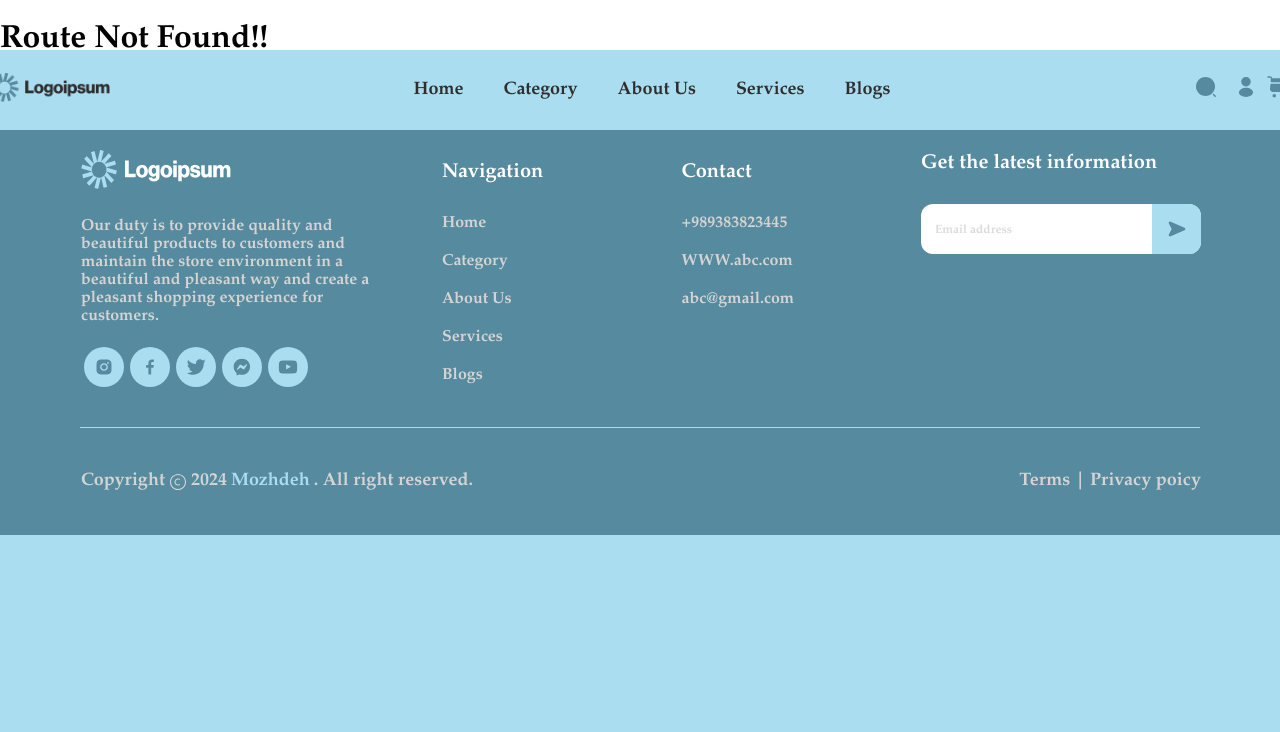
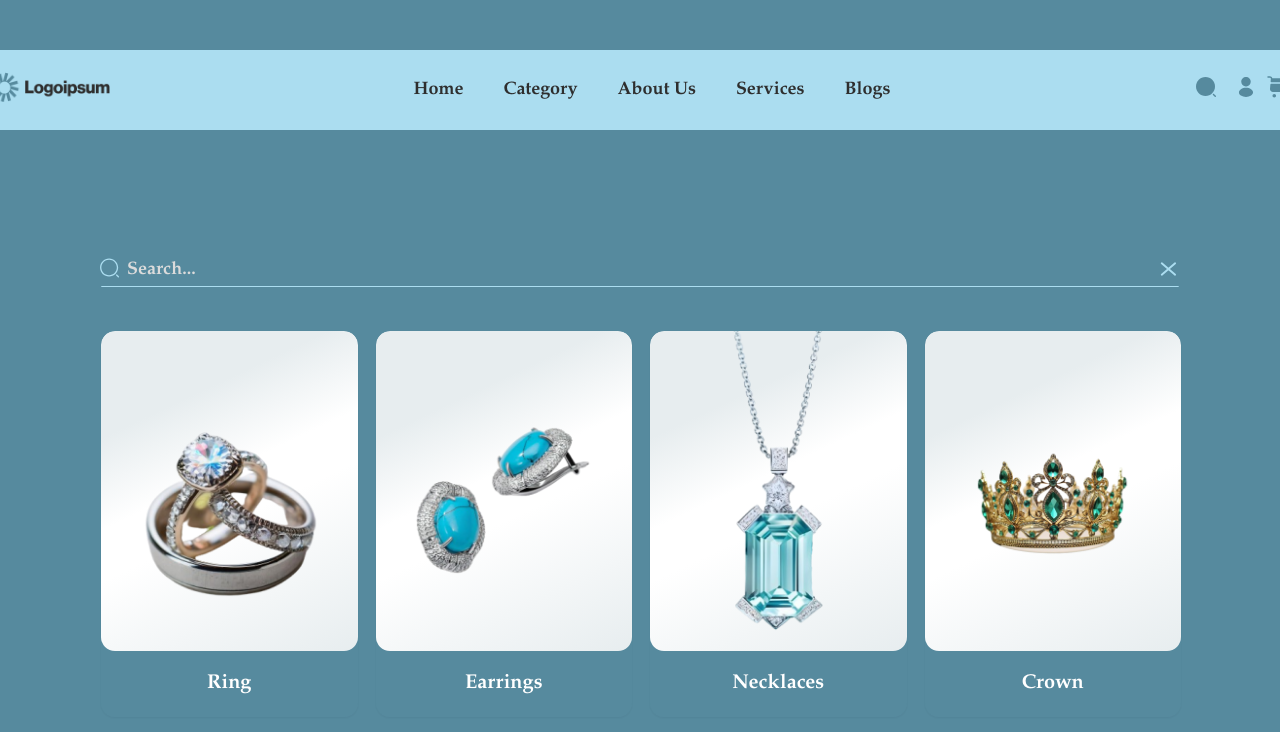
Before and after one commit to mahtab130/Elegant-Adornments, a React (Vite) app: page /search in a window 1280 px wide. Shown: the top 732 px of the page. Built offline with nearby package versions, Linux system fonts and the light colour scheme.

Commit message:
🐛 FIX: Search page

```diff
--- a/package.json
+++ b/package.json
@@ -19,6 +19,7 @@
     "react": "^18.2.0",
     "react-dom": "^18.2.0",
     "react-router-dom": "^6.22.3",
+    "react-use-cart": "^1.13.0",
     "swiper": "^11.1.1"
   },
   "devDependencies": {
--- a/src/components/common/ProductCard.tsx
+++ b/src/components/common/ProductCard.tsx
@@ -17,6 +17,7 @@ export const ProductCard = memo<IProductCard>(
         </Grid>
         <Grid className="texts-wrapper">
           <Typography className="title">{name}</Typography>
+          {variant == "search" ? null : (
             <Grid className="price-wrapper">
               {variant == "sale" ? null : (
                 <Typography className="add-to-cart">
@@ -31,6 +32,7 @@ export const ProductCard = memo<IProductCard>(
                 </Grid>
               ) : null}
             </Grid>
+          )}
         </Grid>
       </Grid>
     );
--- a/src/components/controller/CustomTextfield.tsx
+++ b/src/components/controller/CustomTextfield.tsx
@@ -52,7 +52,7 @@ export const CustomTextfield = memo<TCustomTextfield>(
 
     const hasIcon = endIcon ? true : false;
     return (
-      <Grid sx={textfieldSX(hasIcon)}>
+      <Grid className="textfield-wrapper" sx={textfieldSX(hasIcon)}>
         {customLabel && (
           <Typography className="label">{customLabel}</Typography>
         )}
@@ -100,11 +100,22 @@ const textfieldSX = (hasIcon?: boolean): SxProps<Theme> => ({
         border: "none",
       },
       "& .MuiInputBase-input": {
+        color: COLOR_PLACEHOLDER,
+        fontSize: FONT_LABEL_SMALL,
+        fontWeight: FONT_WEIGHT_BLOD,
         "&::placeholder": {
           opacity: "1",
           color: COLOR_PLACEHOLDER,
-          fontSize: FONT_LABEL_SMALL,
-          fontWeight: FONT_WEIGHT_BLOD,
+        },
+      },
+      "&.MuiInput-underline ": {
+        "&:before": {
+          borderColor: COLOR_PRIMARY,
+          content: '""',
+          bottom: "6px",
+        },
+        "&:after": {
+          display: "none",
         },
       },
     },
--- a/src/components/layout/MainLayout.tsx
+++ b/src/components/layout/MainLayout.tsx
@@ -18,6 +18,7 @@ import { FONT_FAMILY } from "../../helper/constants/static";
 import { mainLayoutSX } from "../../helper/styleObjects/main";
 import { FONT_WEIGHT_REGULAR } from "../../helper/constants/fonts";
 import { COLOR_PRIMARY, COLOR_TEXT } from "../../helper/constants/colors";
+import { includes } from "lodash";
 
 const MainLayout: FC = () => {
   const children = useRoutes(routes);
@@ -43,9 +44,9 @@ const MainLayout: FC = () => {
       <MaterialCssVarsProvider theme={{ [MATERIAL_THEME_ID]: materialTheme }}>
         <MotionConfig>
           <Grid sx={mainLayoutSX} className="main-layout">
-            {emptyContainer.includes(pathname) || <Navbar />}
+            {includes(emptyContainerNav, pathname) || <Navbar />}
             {children}
-            {emptyContainer.includes(pathname) || <Footer />}
+            {includes(emptyContainerFooter, pathname) || <Footer />}
           </Grid>
         </MotionConfig>
       </MaterialCssVarsProvider>
@@ -55,4 +56,5 @@ const MainLayout: FC = () => {
 
 export default MainLayout;
 
-const emptyContainer = ["/sign-up", "/login"];
+const emptyContainerNav = ["/sign-up", "/login"];
+const emptyContainerFooter = ["/sign-up", "/login", "/search"];
--- a/src/components/other/SvgComponent.tsx
+++ b/src/components/other/SvgComponent.tsx
@@ -468,3 +468,45 @@ export const eyeIcon = (color?: string) => (
     />
   </svg>
 );
+
+export const searchOutlineIcon = (color?: string) => (
+  <svg
+    width="20"
+    height="20"
+    viewBox="0 0 18 18"
+    fill="none"
+    xmlns="http://www.w3.org/2000/svg"
+  >
+    <path
+      fill-rule="evenodd"
+      clip-rule="evenodd"
+      d="M8.58317 1.29163C4.55609 1.29163 1.2915 4.55622 1.2915 8.58329C1.2915 12.6104 4.55609 15.875 8.58317 15.875C12.6102 15.875 15.8748 12.6104 15.8748 8.58329C15.8748 4.55622 12.6102 1.29163 8.58317 1.29163ZM0.0415039 8.58329C0.0415039 3.86586 3.86574 0.041626 8.58317 0.041626C13.3006 0.041626 17.1248 3.86586 17.1248 8.58329C17.1248 13.3007 13.3006 17.125 8.58317 17.125C3.86574 17.125 0.0415039 13.3007 0.0415039 8.58329ZM15.2246 15.2247C15.4686 14.9806 15.8644 14.9806 16.1084 15.2247L17.7751 16.8913C18.0192 17.1354 18.0192 17.5312 17.7751 17.7752C17.531 18.0193 17.1353 18.0193 16.8912 17.7752L15.2246 16.1086C14.9805 15.8645 14.9805 15.4688 15.2246 15.2247Z"
+      fill={color || "#ABDDF0"}
+    />
+  </svg>
+);
+
+export const clearIcon = (color?: string) => (
+  <svg
+    width="24"
+    height="19"
+    viewBox="0 0 24 19"
+    fill="none"
+    xmlns="http://www.w3.org/2000/svg"
+  >
+    <path
+      d="M19 4L12 10L5 4"
+      stroke={color || "#ABDDF0"}
+      stroke-width="2"
+      stroke-linecap="round"
+      stroke-linejoin="round"
+    />
+    <path
+      d="M5 16L12 10L19 16"
+      stroke={color || "#ABDDF0"}
+      stroke-width="2"
+      stroke-linecap="round"
+      stroke-linejoin="round"
+    />
+  </svg>
+);
--- /dev/null
+++ b/src/components/page/SearchPage.tsx
@@ -0,0 +1,126 @@
+import { Grid, SxProps, Theme, Typography } from "@mui/material";
+import { FC, useState } from "react";
+import { COLOR_SECEONDRY, COLOR_WHITE } from "../../helper/constants/colors";
+import { CustomTextfield } from "../controller/CustomTextfield";
+import { clearIcon, searchOutlineIcon } from "../other/SvgComponent";
+import { SPACE_D1, SPACE_H3, SPACE_S1 } from "../../helper/constants/spaces";
+import {
+  FONT_BODY_MEDIUM2,
+  FONT_BODY_SMALL,
+  FONT_TITLE_SMALL,
+  FONT_WEIGHT_BLOD,
+} from "../../helper/constants/fonts";
+import { bestSellingData } from "../../data/product";
+import { filter, includes, map, toLower } from "lodash";
+import { ProductCard } from "../common/ProductCard";
+import { useNavigate } from "react-router-dom";
+import { AnimationSlideIn } from "../common/AnimateComponent";
+import { CustomImage } from "../controller/CustomImage";
+
+const SearchPage: FC = () => {
+  const navigate = useNavigate();
+  const [keyword, setKeyword] = useState<string | undefined>(undefined);
+
+  const filteredData = filter(bestSellingData, ({ name }) =>
+    includes(name, toLower(keyword))
+  );
+
+  return (
+    <Grid sx={searchSX}>
+      <Grid className="container">
+        <CustomTextfield
+          variant="standard"
+          endIcon={clearIcon()}
+          placeholder="Search..."
+          className="search-input"
+          startIcon={searchOutlineIcon()}
+          onChange={(e) => setKeyword(e.target.value)}
+        />
+        {filteredData?.length > 0 ? (
+          <Grid container className="products-wrapper">
+            {map(filteredData, ({ id, image, name, price }, index) => (
+              <Grid
+                item
+                xs={12}
+                key={id}
+                md={2.85}
+                onClick={() => navigate("/")}
+              >
+                <AnimationSlideIn direction={index < 2 ? "left" : "right"}>
+                  <ProductCard
+                    id={id}
+                    name={name}
+                    price={price}
+                    image={image}
+                    variant="search"
+                  />
+                </AnimationSlideIn>
+              </Grid>
+            ))}
+          </Grid>
+        ) : (
+          <Grid className="empty-section">
+            <CustomImage className="empty-image" src={""} />
+            <Typography className="keword-not-exist">
+              NO result for “{keyword}”
+            </Typography>
+            <Typography className="not-exist-text">
+              Soory, we cant find the page your looking for
+            </Typography>
+          </Grid>
+        )}
+      </Grid>
+    </Grid>
+  );
+};
+
+export default SearchPage;
+const searchSX: SxProps<Theme> = {
+  width: "100%",
+  height: "100vh",
+  display: "flex",
+  alignItems: "center",
+  justifyContent: "center",
+  backgroundColor: COLOR_SECEONDRY,
+  "& .container": {
+    mt: SPACE_H3,
+    pt: SPACE_H3,
+    width: "100%",
+    display: "flex",
+    maxWidth: "1080px",
+    flexDirection: "column",
+    "& .textfield-wrapper": {
+      width: "100%",
+      "& .MuiInputBase-root": {
+        "& .MuiInputBase-input": {
+          pb: "0",
+          ml: SPACE_S1,
+          lineHeight: "0",
+          fontSize: FONT_BODY_SMALL,
+        },
+      },
+    },
+    "& .products-wrapper": {
+      mt: SPACE_D1,
+      width: "100%",
+      display: "flex",
+      justifyContent: "space-between",
+    },
+    "& .empty-section": {
+      width: "100%",
+      display: "flex",
+      alignItems: "center",
+      flexDirection: "column",
+      "& .keword-not-exist": {
+        fontSize: FONT_TITLE_SMALL,
+        color: COLOR_WHITE,
+        fontWeight: FONT_WEIGHT_BLOD,
+      },
+      "& .not-exist-text": {
+        color: COLOR_WHITE,
+        fontSize: FONT_BODY_MEDIUM2,
+        fontWeight: FONT_WEIGHT_BLOD,
+      },
+    },
+  },
+};
--- a/src/helper/styleObjects/common.ts
+++ b/src/helper/styleObjects/common.ts
@@ -99,8 +99,9 @@ export const productCardSX = (
     display: "flex",
     alignItems: "flex-start",
     justifyContent: "center",
-    height: variant == "sale" ? "350px" : " 370px",
-    borderRadius: variant == "sale" ? "14px" : "0px",
+    height:
+      variant == "sale" ? "350px" : variant == "search" ? "320px" : " 370px",
+    borderRadius: variant == "sale" || variant == "search" ? "14px" : "0px",
     background:
       " linear-gradient(154.68deg, #E7EDEF 24.32%, #FFFFFF 45.27%, #FFFFFF 56.96%, #E7EDEF 99.84%)",
     "& .image-product": {
@@ -112,11 +113,16 @@ export const productCardSX = (
     p: SPACE_M3,
     width: "100%",
     display: "flex",
+    textAlign: variant == "search" ? "center" : "unset",
     rowGap: variant == "sale" ? SPACE_S2 : SPACE_M3,
     flexDirection: "column",
-    backgroundColor: variant == "sale" ? COLOR_SECEONDRY : COLOR_BACKGROUND,
+    backgroundColor:
+      variant == "sale" || variant == "search"
+        ? COLOR_SECEONDRY
+        : COLOR_BACKGROUND,
     "& .title": {
-      color: variant == "sale" ? COLOR_WHITE : COLOR_TEXT,
+      color:
+        variant == "sale" || variant == "search" ? COLOR_WHITE : COLOR_TEXT,
       fontWeight: FONT_WEIGHT_BLOD,
       fontSize: FONT_BODY_MEDIUM2,
     },
--- a/src/helper/types/data.d.ts
+++ b/src/helper/types/data.d.ts
@@ -4,7 +4,7 @@ interface IProductCard {
   price: string;
   image: string;
   rate?: number;
-  variant?: "sale" | "product";
+  variant?: "sale" | "product" | "search";
 }
 
 interface ICategoryCard {
```
Also changed, not shown: src/routes.tsx (+9 -4 lines), 1 other file (tests, documents, lock files or other folders). Lines whose indentation alone changed are shown as unchanged.
